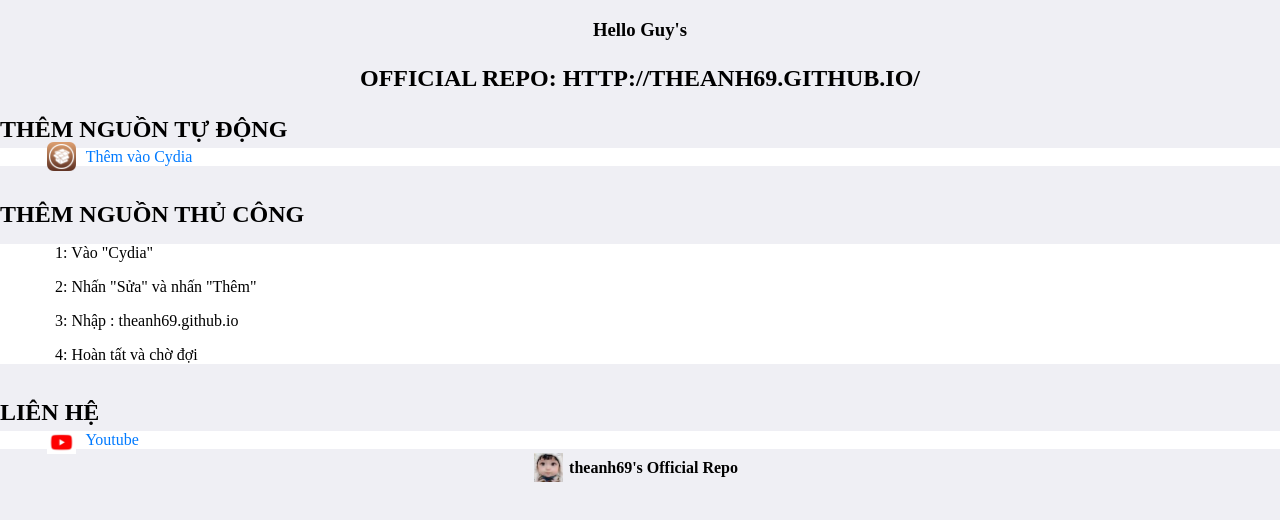
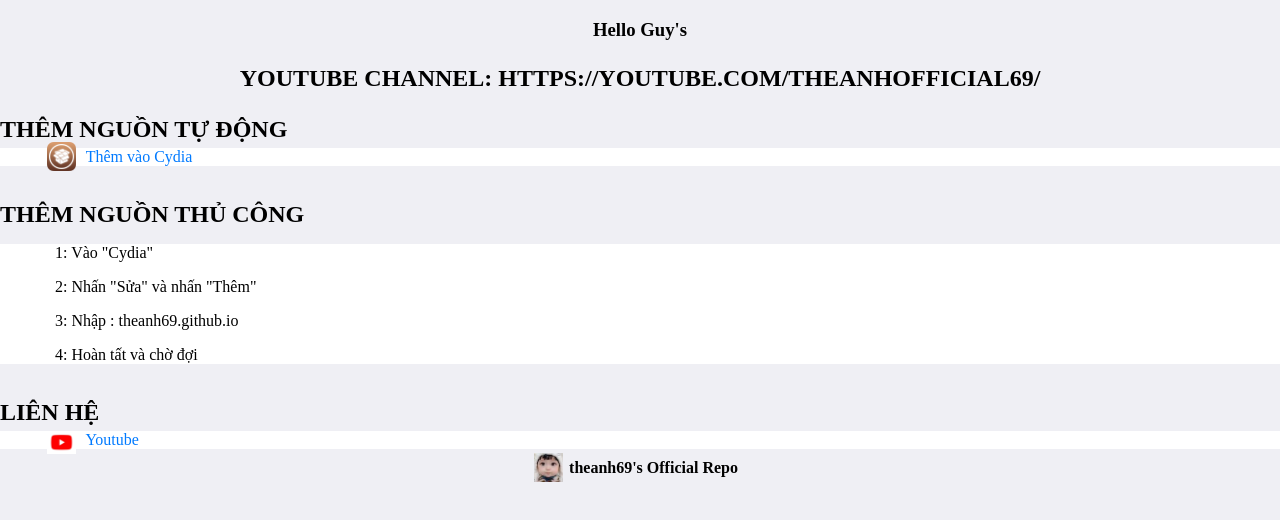
Before and after one commit to theanh69/theanh69.github.io, a plain HTML site: page index.html in a window 1280 px wide. Drawn offline with Linux system fonts and the light colour scheme.

Commit message:
Update index.html

```diff
--- a/index.html
+++ b/index.html
@@ -9,7 +9,7 @@
 <script src="description.js?_=4654654"></script>
 <body>
 <h3><p style="text-align:center;">Hello Guy's</p></h3>
-<h2><p style="text-align:center;">Official Repo: http://theanh69.github.io/</p></h2>
+<h2><p style="text-align:center;">Youtube Channel: https://youtube.com/theanhofficial69/</p></h2>
 <h2>thêm nguồn tự động</h2>
 <ul>
 	<li>
```
